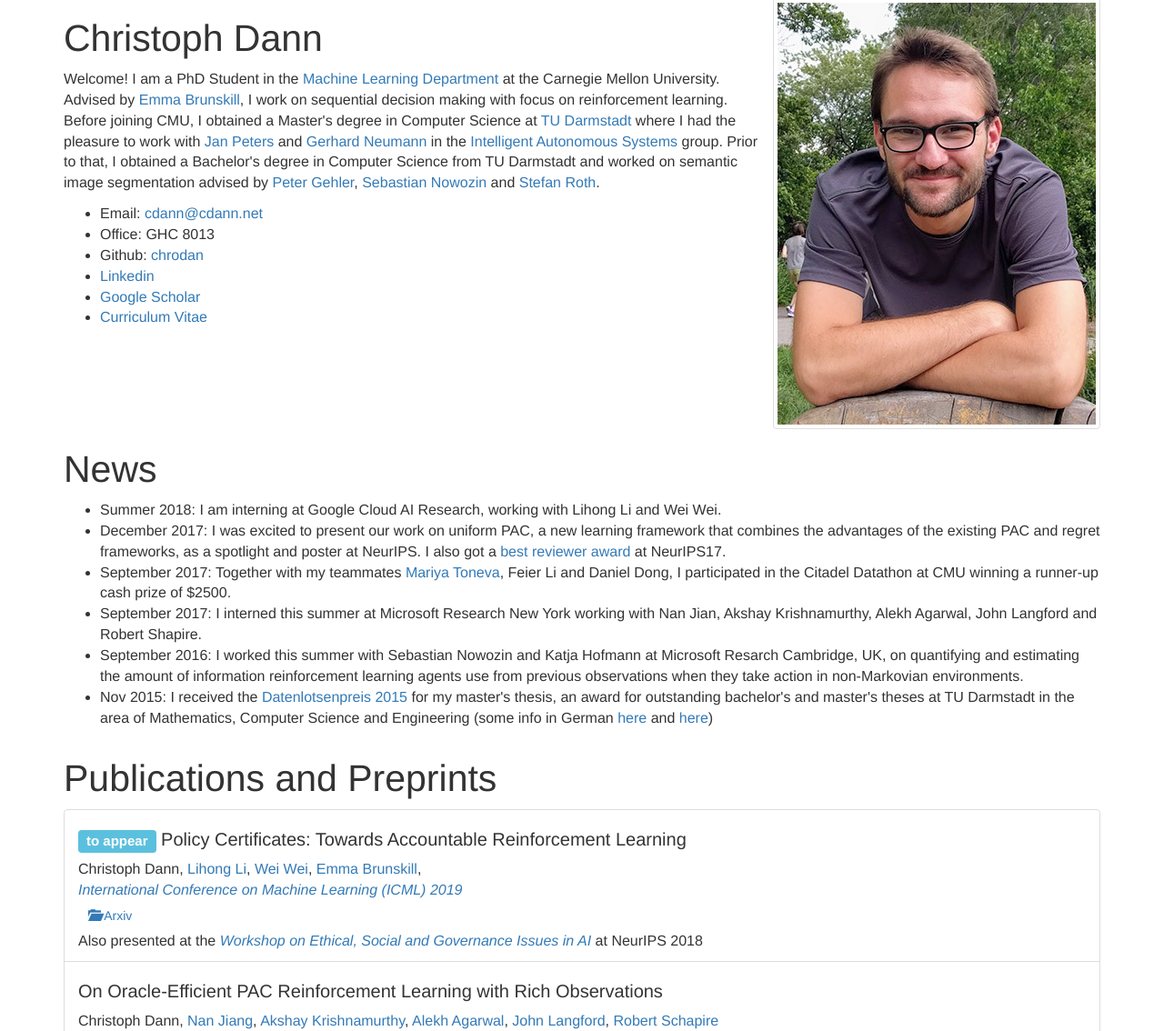
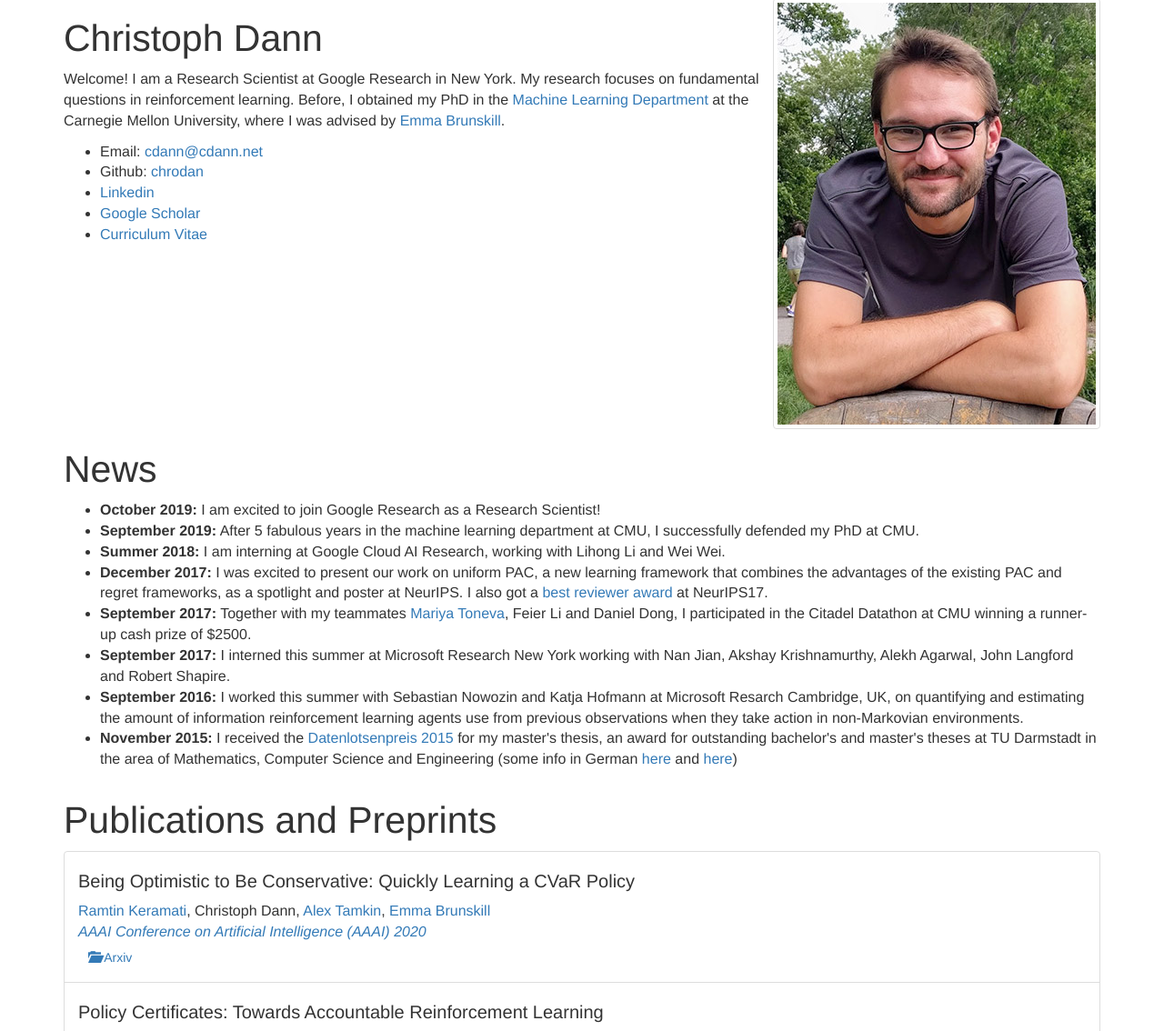
Before and after one commit to chrodan/chrodan.github.io, a plain HTML site: page index.html in a window 1280 px wide. Shown: the part 2-1136 px from the top of the page at 91% size. Drawn offline with nearby package versions, Linux system fonts and the light colour scheme.

Commit message:
PhD graduated :)

```diff
--- a/index.html
+++ b/index.html
@@ -6,7 +6,7 @@
     <meta http-equiv="X-UA-Compatible" content="IE=edge">
     <meta name="viewport" content="width=device-width, initial-scale=1">
     <!-- The above 3 meta tags *must* come first in the head; any other head content must come *after* these tags -->
-    <meta name="description" content="Christoph Dann, PhD Student Machine Learning">
+    <meta name="description" content="Christoph Dann, Research Scientist">
     <meta name="author" content="Christoph Dann">
 
     <link rel="shortcut icon" href="img/favicon.ico">
@@ -48,24 +48,14 @@
 
 <img src="img/cdann2017_350px.jpg" alt="Christoph 2017" class="img-thumbnail pull-right"/>
         <h1>Christoph Dann</h1>
-        <p>Welcome! I am a PhD Student in the <a
+        <p>Welcome! I am a Research Scientist at Google Research in New York.
+					My research focuses on fundamental questions in reinforcement learning.
+					Before, I obtained my PhD in the <a
             href="http://ml.cmu.edu">Machine Learning Department</a> at the
-        Carnegie Mellon University. Advised by <a
-        href="http://www.cs.stanford.edu/people/ebrun/">Emma Brunskill</a>, I work on
-    sequential decision making with focus on reinforcement learning.
-    Before joining CMU, I obtained a Master's degree in Computer Science at <a
-    href="http://www.tu-darmstadt.de">TU Darmstadt</a> where I had the pleasure to
-work with <a href="http://jan-peters.net">Jan Peters</a> and <a
-href="http://www.ausy.tu-darmstadt.de/Team/GerhardNeumann">Gerhard
-Neumann</a> in the <a href="http://www.ias.informatik.tu-darmstadt.de">Intelligent Autonomous Systems</a> group.
-Prior to that, I obtained a Bachelor's degree in Computer Science from TU
-Darmstadt and worked on semantic image segmentation advised by <a
-href="http://files.is.tue.mpg.de/pgehler/">Peter Gehler</a>, <a
-href="http://nowozin.net/sebastian">Sebastian Nowozin</a> and <a
-href="http://www.visinf.tu-darmstadt.de/team_members/sroth/sroth.en.jsp">Stefan Roth</a>.</p>
+        Carnegie Mellon University, where I was advised by <a
+        href="http://www.cs.stanford.edu/people/ebrun/">Emma Brunskill</a>.</p>
         <ul>
             <li>Email: <a href="mailto:cdann@cdann.net">cdann@cdann.net</a></li>
-            <li>Office: GHC 8013</li>
             <li>Github: <a href="https://github.com/chrodan">chrodan</a></li>
             <li><a href="https://www.linkedin.com/in/christophdann">Linkedin</a></li>
             <li><a href="https://scholar.google.com/citations?user=FuGllAwAAAAJ">Google Scholar</a></li>
@@ -77,13 +67,15 @@ href="http://www.visinf.tu-darmstadt.de/team_members/sroth/sroth.en.jsp">Stefan
     <div class="container">
         <div class="section-title"><h1>News</h1></div>
     <ul>
-<li>Summer 2018: I am interning at Google Cloud AI Research, working with Lihong Li and Wei Wei.</li>
-<li>December 2017: I was excited to present our work on uniform PAC, a new learning framework that combines the advantages of the existing PAC and regret frameworks, as a spotlight and poster at NeurIPS.
+<li><b>October 2019:</b> I am excited to join Google Research as a Research Scientist!</li>
+<li><b>September 2019:</b> After 5 fabulous years in the machine learning department at CMU, I successfully defended my PhD at CMU.</li>
+<li><b>Summer 2018:</b> I am interning at Google Cloud AI Research, working with Lihong Li and Wei Wei.</li>
+<li><b>December 2017:</b> I was excited to present our work on uniform PAC, a new learning framework that combines the advantages of the existing PAC and regret frameworks, as a spotlight and poster at NeurIPS.
 I also got a <a href="https://nips.cc/Conferences/2017/Awards">best reviewer award</a> at NeurIPS17.</li>
-	<li>September 2017: Together with my teammates <a href="http://www.cs.cmu.edu/~mktoneva/">Mariya Toneva</a>, Feier Li and Daniel Dong, I participated in the Citadel Datathon at CMU winning a runner-up cash prize of $2500.</li>
-	<li>September 2017: I interned this summer at Microsoft Research New York working with Nan Jian, Akshay Krishnamurthy, Alekh Agarwal, John Langford and Robert Shapire.</li>
-        <li>September 2016: I worked this summer with Sebastian Nowozin and Katja Hofmann at Microsoft Resarch Cambridge, UK, on quantifying and estimating the amount of information reinforcement learning agents use from previous observations when they take action in non-Markovian environments.</li>
-        <li>Nov 2015: I received the <a href="http://www.tu-darmstadt.de/studieren/aktuelles/ausgezeichnet/preisdetails_34112.de.jsp">Datenlotsenpreis 2015</a> for my master's thesis, an award for outstanding bachelor's and master's theses at TU Darmstadt in the area of Mathematics, Computer Science and Engineering (some info in German <a href="http://www.tu-darmstadt.de/vorbeischauen/aktuell/einzelansicht_134464.de.jsp">here</a> and <a href="http://www.echo-online.de/lokales/darmstadt/nachwuchspreise-2015-fuer-abschlussarbeiten-an-der-tu-darmstadt-werden-vergeben_16390595.htm">here</a>)</li>
+	<li><b>September 2017:</b> Together with my teammates <a href="http://www.cs.cmu.edu/~mktoneva/">Mariya Toneva</a>, Feier Li and Daniel Dong, I participated in the Citadel Datathon at CMU winning a runner-up cash prize of $2500.</li>
+	<li><b>September 2017:</b> I interned this summer at Microsoft Research New York working with Nan Jian, Akshay Krishnamurthy, Alekh Agarwal, John Langford and Robert Shapire.</li>
+        <li><b>September 2016:</b> I worked this summer with Sebastian Nowozin and Katja Hofmann at Microsoft Resarch Cambridge, UK, on quantifying and estimating the amount of information reinforcement learning agents use from previous observations when they take action in non-Markovian environments.</li>
+        <li><b>November 2015:</b> I received the <a href="http://www.tu-darmstadt.de/studieren/aktuelles/ausgezeichnet/preisdetails_34112.de.jsp">Datenlotsenpreis 2015</a> for my master's thesis, an award for outstanding bachelor's and master's theses at TU Darmstadt in the area of Mathematics, Computer Science and Engineering (some info in German <a href="http://www.tu-darmstadt.de/vorbeischauen/aktuell/einzelansicht_134464.de.jsp">here</a> and <a href="http://www.echo-online.de/lokales/darmstadt/nachwuchspreise-2015-fuer-abschlussarbeiten-an-der-tu-darmstadt-werden-vergeben_16390595.htm">here</a>)</li>
     </ul>
 </div>
 </section>
@@ -93,10 +85,21 @@ I also got a <a href="https://nips.cc/Conferences/2017/Awards">best reviewer awa
         <div class="section-title"><h1>Publications and Preprints</h1></div>
         <div class="section-content">
             <ul class="list-group">
-
+							<li class="list-group-item">
+							<h4>Being Optimistic to Be Conservative: Quickly Learning a CVaR Policy</h4>
+	<a href="https://rkeramati.github.io/">Ramtin Keramati</a>,
+	Christoph Dann,
+	<a href="https://www.alextamkin.com/">Alex Tamkin</a>,
+							<a href="http://www.cs.stanford.edu/people/ebrun/">Emma Brunskill</a>
+							<br>
+	<em><a href="https://ijcai-17.org/">AAAI Conference on Artificial Intelligence (AAAI) 2020</a></em><br>
+							<div class="btn-group btn-group-sm" role="group">
+							<a role="button" class="btn btn-link" href="https://arxiv.org/abs/1911.01546">
+									<i class="glyphicon glyphicon-folder-open"></i> Arxiv</a>
+			</div><br>
+							</li>
                 <li class="list-group-item">
                 <h4>
-                    <span class="label label-info">to appear</span>
 Policy Certificates: Towards Accountable Reinforcement Learning
 		</h4>
 		Christoph Dann,
```
